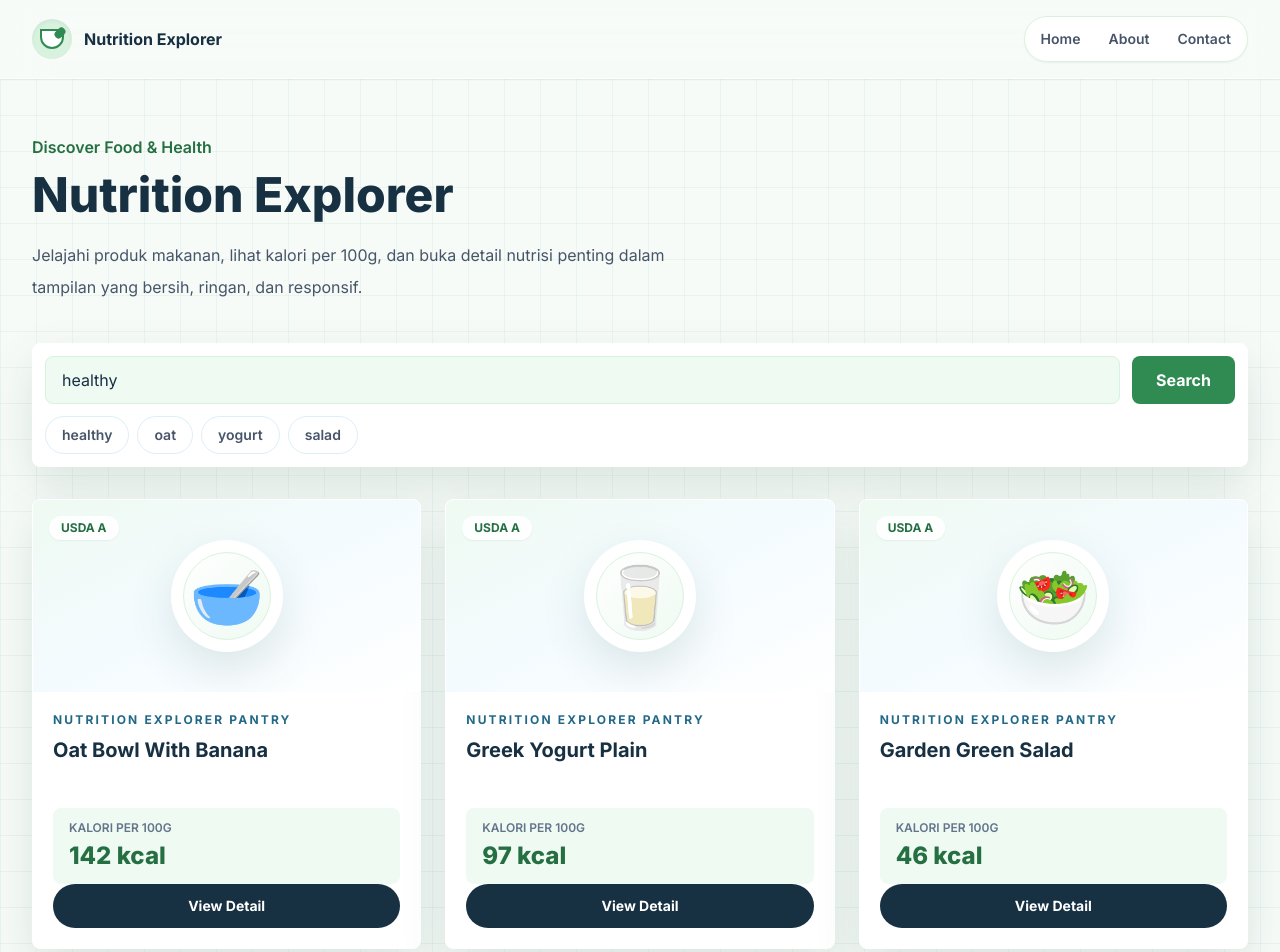
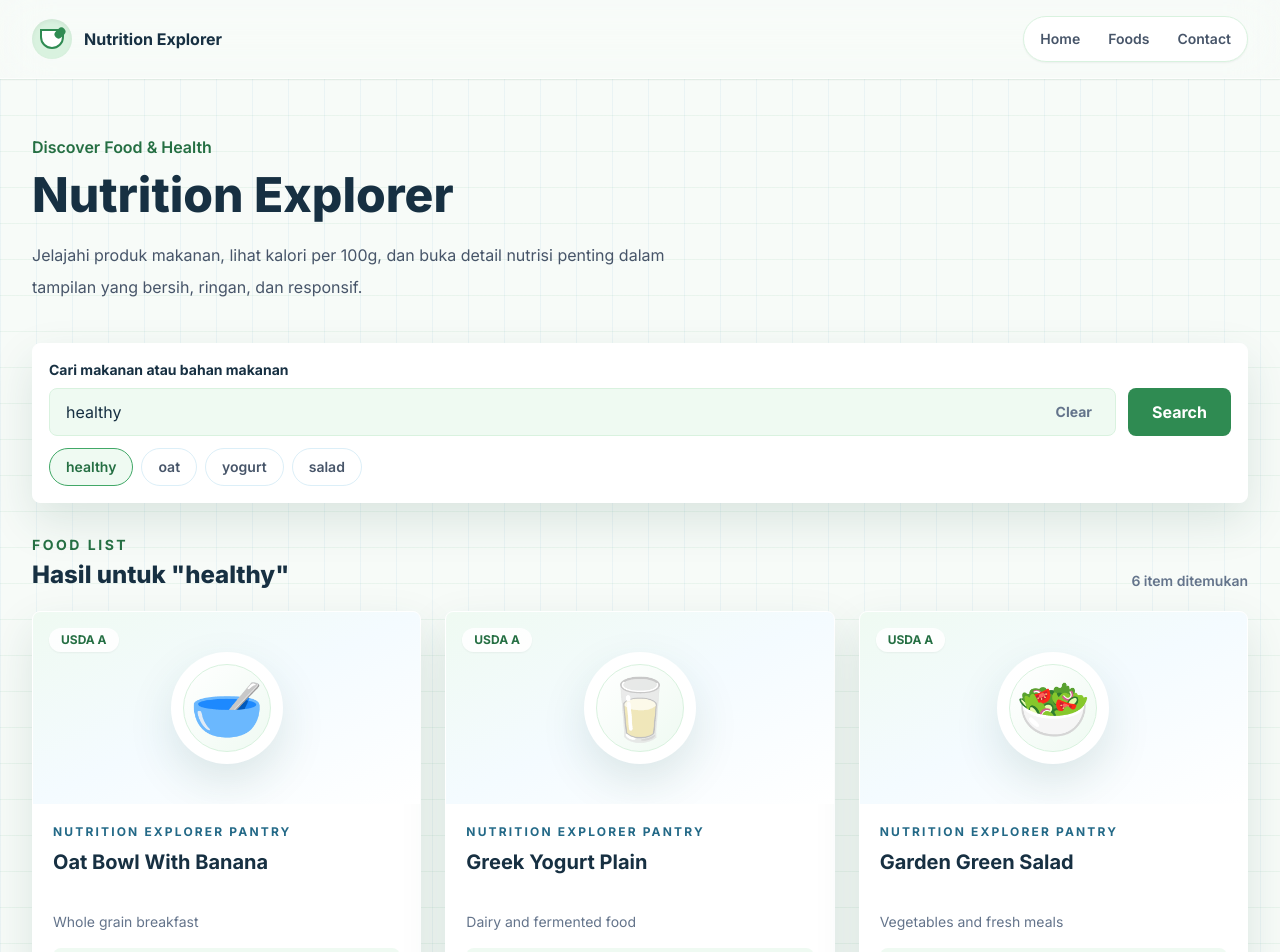
Before and after one commit to auliamutiaraa/Nutrition-Explorer-Midterm-exam-FE, a React (Vite) app: page / in a window 1280 px wide. Shown: the top 952 px of the page. Built offline with nearby package versions, Linux system fonts and the light colour scheme; no server answers.

Commit message:
style: improve nutrition explorer usability

```diff
--- a/src/components/FoodCard.jsx
+++ b/src/components/FoodCard.jsx
@@ -8,7 +8,7 @@ export default function FoodCard({ food }) {
   const plateIcon = getFoodIcon(food);
 
   return (
-    <article className="group flex min-h-[390px] flex-col overflow-hidden rounded-lg border border-white bg-white shadow-soft transition-all duration-300 hover:-translate-y-1 hover:scale-[1.015] hover:shadow-lift">
+    <article className="group flex min-h-[410px] flex-col overflow-hidden rounded-lg border border-white bg-white shadow-soft transition-all duration-300 hover:-translate-y-1 hover:scale-[1.015] hover:shadow-lift">
       <div className="relative h-48 overflow-hidden bg-gradient-to-br from-leaf-50 via-mist-50 to-white">
         <div className="grid h-full place-items-center">
           <div className="relative h-28 w-28 rounded-full bg-white shadow-soft transition-transform duration-500 group-hover:scale-110">
@@ -24,6 +24,7 @@ export default function FoodCard({ food }) {
       <div className="flex flex-1 flex-col p-5">
         <p className="text-xs font-bold uppercase tracking-[0.18em] text-mist-700">{food.brands || "Food item"}</p>
         <h2 className="mt-2 line-clamp-2 min-h-14 text-xl font-bold text-ink">{food.product_name}</h2>
+        <p className="mt-2 line-clamp-1 text-sm text-slate-500">{food.categories || "Nutrition item"}</p>
         <div className="mt-4 rounded-lg bg-leaf-50 px-4 py-3">
           <p className="text-xs font-semibold uppercase text-slate-500">Kalori per 100g</p>
           <p className="mt-1 text-2xl font-extrabold text-leaf-700">{calories}</p>
@@ -32,7 +33,7 @@ export default function FoodCard({ food }) {
           to={`/foods/${food.code}`}
           className="mt-auto inline-flex items-center justify-center rounded-full bg-ink px-5 py-3 text-sm font-bold text-white transition-all duration-300 hover:bg-leaf-600"
         >
-          View Detail
+          Lihat Nutrisi
         </Link>
       </div>
     </article>
--- a/src/components/Footer.jsx
+++ b/src/components/Footer.jsx
@@ -2,7 +2,7 @@ export default function Footer() {
   return (
     <footer id="contact" className="border-t border-leaf-100 bg-white px-5 py-8">
       <div className="mx-auto flex max-w-7xl flex-col gap-3 text-sm text-slate-600 sm:flex-row sm:items-center sm:justify-between">
-        <p>Made with ❤️ by Aulia - Kesmas Student</p>
+        <p>Made with {"\u2764\uFE0F"} by Aulia - Kesmas Student</p>
         <a
           href="https://github.com/"
           target="_blank"
--- a/src/components/Navbar.jsx
+++ b/src/components/Navbar.jsx
@@ -3,23 +3,23 @@ import { NavLink } from "react-router-dom";
 export default function Navbar() {
   return (
     <header className="sticky top-0 z-50 border-b border-white/70 bg-white/82 shadow-sm backdrop-blur-xl">
-      <nav className="mx-auto flex max-w-7xl items-center justify-between px-5 py-4 sm:px-8">
-        <NavLink to="/" className="flex items-center gap-3 font-display text-base font-bold tracking-normal text-ink">
-          <span className="relative grid h-10 w-10 place-items-center rounded-full bg-leaf-100 shadow-inner">
+      <nav className="mx-auto flex max-w-7xl items-center justify-between gap-4 px-5 py-4 sm:px-8">
+        <NavLink to="/" className="flex min-w-0 items-center gap-3 font-display text-base font-bold tracking-normal text-ink">
+          <span className="relative grid h-10 w-10 shrink-0 place-items-center rounded-full bg-leaf-100 shadow-inner">
             <span className="h-5 w-6 rounded-b-full rounded-t-lg border-2 border-leaf-600 bg-white" />
             <span className="absolute right-2 top-2 h-3 w-2 rotate-45 rounded-full bg-leaf-600" />
           </span>
-          <span>Nutrition Explorer</span>
+          <span className="truncate">Nutrition Explorer</span>
         </NavLink>
 
-        <div className="flex items-center gap-1 rounded-full border border-leaf-100 bg-white p-1 text-sm font-semibold text-slate-600 shadow-sm">
+        <div className="flex shrink-0 items-center gap-1 rounded-full border border-leaf-100 bg-white p-1 text-sm font-semibold text-slate-600 shadow-sm">
           <a href="#home" className="rounded-full px-3 py-2 transition-all duration-300 hover:bg-leaf-50 hover:text-leaf-700">
             Home
           </a>
-          <a href="#about" className="rounded-full px-3 py-2 transition-all duration-300 hover:bg-leaf-50 hover:text-leaf-700">
-            About
+          <a href="#foods" className="rounded-full px-3 py-2 transition-all duration-300 hover:bg-leaf-50 hover:text-leaf-700">
+            Foods
           </a>
-          <a href="#contact" className="rounded-full px-3 py-2 transition-all duration-300 hover:bg-leaf-50 hover:text-leaf-700">
+          <a href="#contact" className="hidden rounded-full px-3 py-2 transition-all duration-300 hover:bg-leaf-50 hover:text-leaf-700 sm:inline-block">
             Contact
           </a>
         </div>
--- a/src/pages/FoodListPage.jsx
+++ b/src/pages/FoodListPage.jsx
@@ -48,6 +48,11 @@ export default function FoodListPage() {
     setQuery(searchTerm.trim() || "healthy");
   }
 
+  function clearSearch() {
+    setSearchTerm("");
+    setQuery("healthy");
+  }
+
   return (
     <section id="home" className="soft-grid">
       <div className="mx-auto max-w-7xl px-5 py-10 sm:px-8 lg:py-14">
@@ -62,14 +67,29 @@ export default function FoodListPage() {
           </p>
         </div>
 
-        <form onSubmit={handleSubmit} className="mt-10 rounded-lg border border-white bg-white p-3 shadow-soft">
+        <form onSubmit={handleSubmit} className="mt-10 rounded-lg border border-white bg-white p-4 shadow-soft">
+          <label htmlFor="food-search" className="mb-2 block text-sm font-bold text-ink">
+            Cari makanan atau bahan makanan
+          </label>
           <div className="flex flex-col gap-3 md:flex-row">
-            <input
-              value={searchTerm}
-              onChange={(event) => setSearchTerm(event.target.value)}
-              placeholder="Cari makanan sehat..."
-              className="min-h-12 flex-1 rounded-lg border border-leaf-100 bg-leaf-50 px-4 text-base outline-none transition-all duration-300 focus:border-leaf-500 focus:bg-white"
-            />
+            <div className="relative flex-1">
+              <input
+                id="food-search"
+                value={searchTerm}
+                onChange={(event) => setSearchTerm(event.target.value)}
+                placeholder="Contoh: milk, oat, salad, chicken..."
+                className="min-h-12 w-full rounded-lg border border-leaf-100 bg-leaf-50 px-4 pr-20 text-base outline-none transition-all duration-300 focus:border-leaf-500 focus:bg-white"
+              />
+              {searchTerm ? (
+                <button
+                  type="button"
+                  onClick={clearSearch}
+                  className="absolute right-3 top-1/2 -translate-y-1/2 rounded-full px-3 py-1 text-sm font-bold text-slate-500 transition-all duration-300 hover:bg-white hover:text-leaf-700"
+                >
+                  Clear
+                </button>
+              ) : null}
+            </div>
             <button
               type="submit"
               className="min-h-12 rounded-lg bg-leaf-600 px-6 font-bold text-white transition-all duration-300 hover:bg-mist-700"
@@ -87,7 +107,11 @@ export default function FoodListPage() {
                   setSearchTerm(item);
                   setQuery(item);
                 }}
-                className="rounded-full border border-mist-100 px-4 py-2 text-sm font-semibold text-slate-600 transition-all duration-300 hover:border-leaf-500 hover:bg-leaf-50 hover:text-leaf-700"
+                className={`rounded-full border px-4 py-2 text-sm font-semibold transition-all duration-300 ${
+                  query === item
+                    ? "border-leaf-500 bg-leaf-50 text-leaf-700"
+                    : "border-mist-100 text-slate-600 hover:border-leaf-500 hover:bg-leaf-50 hover:text-leaf-700"
+                }`}
               >
                 {item}
               </button>
@@ -95,10 +119,29 @@ export default function FoodListPage() {
           </div>
         </form>
 
-        <div className="mt-8">
+        <div id="foods" className="mt-8 scroll-mt-28">
+          {!loading && !error ? (
+            <div className="mb-5 flex flex-col gap-2 sm:flex-row sm:items-end sm:justify-between">
+              <div>
+                <p className="text-sm font-bold uppercase tracking-[0.18em] text-leaf-700">Food List</p>
+                <h2 className="mt-1 text-2xl font-extrabold text-ink">Hasil untuk "{query}"</h2>
+              </div>
+              <p className="text-sm font-semibold text-slate-500">{foods.length} item ditemukan</p>
+            </div>
+          ) : null}
+
           {loading ? <LoadingSpinner /> : null}
           {!loading && error ? <ErrorAlert message={error} onRetry={() => setReloadKey((current) => current + 1)} /> : null}
-          {!loading && !error ? <FoodGrid foods={foods} /> : null}
+          {!loading && !error && foods.length > 0 ? <FoodGrid foods={foods} /> : null}
+          {!loading && !error && foods.length === 0 ? (
+            <div className="rounded-lg border border-dashed border-leaf-200 bg-white/80 p-8 text-center shadow-soft">
+              <p className="text-4xl">{"\u{1F50D}"}</p>
+              <h3 className="mt-3 text-xl font-extrabold text-ink">Makanan tidak ditemukan</h3>
+              <p className="mt-2 text-sm leading-6 text-slate-600">
+                Coba gunakan kata kunci lain seperti milk, oat, salad, atau chicken.
+              </p>
+            </div>
+          ) : null}
         </div>
       </div>
     </section>
```
